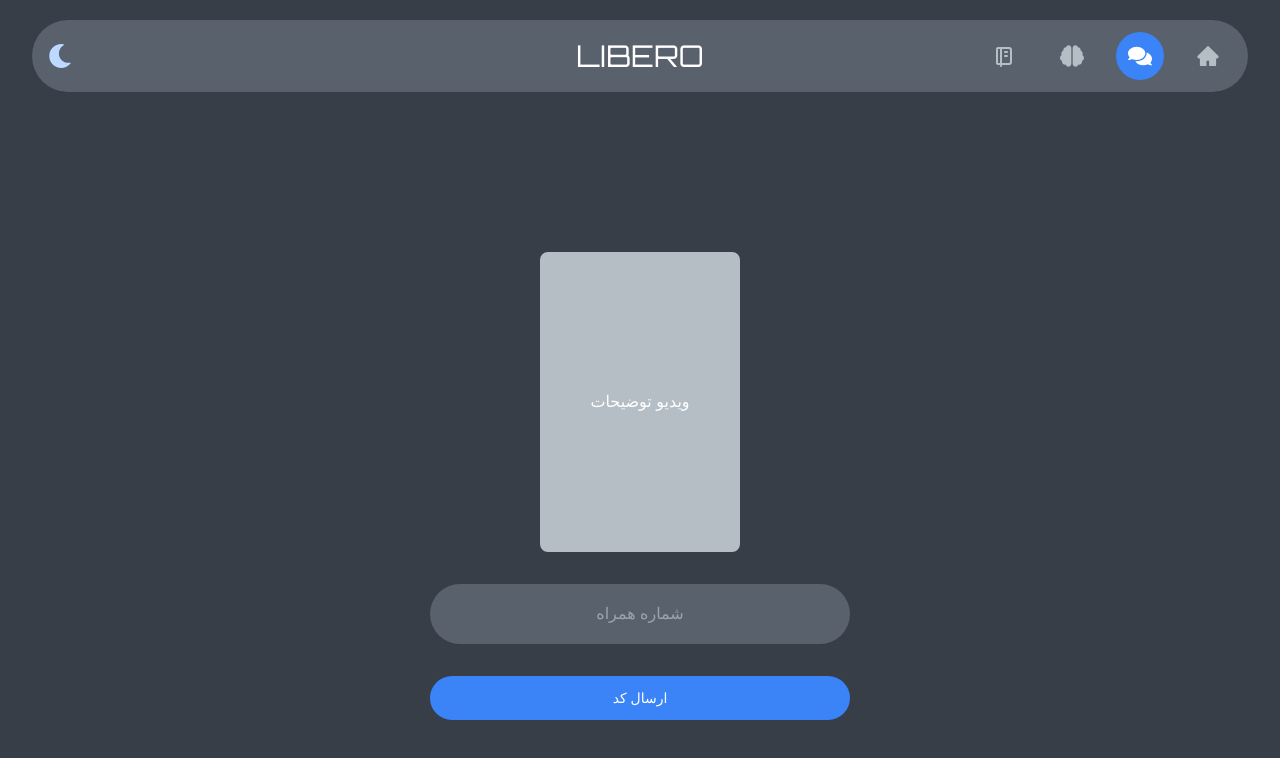
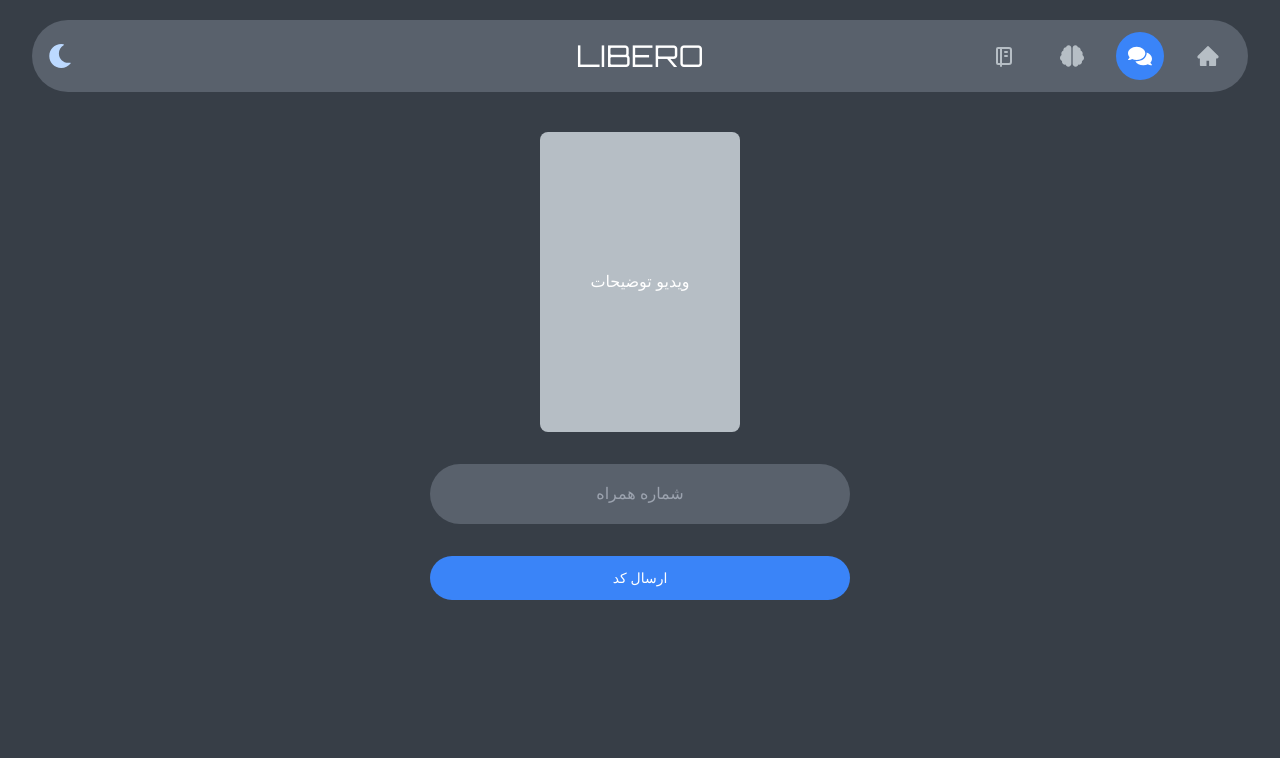
Before and after one commit to Mohammad-Poormehdi/chat-page, a Next.js app: page /login in a window 1280 px wide. Shown: the top 758 px of the page. Built offline with nearby package versions, Linux system fonts and the light colour scheme; a web font is replaced by a local one.

Commit message:
login page optimized

```diff
--- a/components/login/LoginBody.tsx
+++ b/components/login/LoginBody.tsx
@@ -12,7 +12,7 @@ const LoginBody = () => {
   const [step, setStep] = useState(0);
   const router = useRouter()
   return (
-    <div className="flex items-center justify-center w-full pt-40">
+    <div className={`flex items-center justify-center w-full ${step === STEPS.VERIFY ? 'pt-40' : 'pt-10'}`}>
       <div className="space-y-8 w-[500px] px-10">
         {step === STEPS.PHONE ? (
           <div className="w-[200px] h-[300px] mx-auto rounded-lg bg-icon text-white flex justify-center items-center">
```
